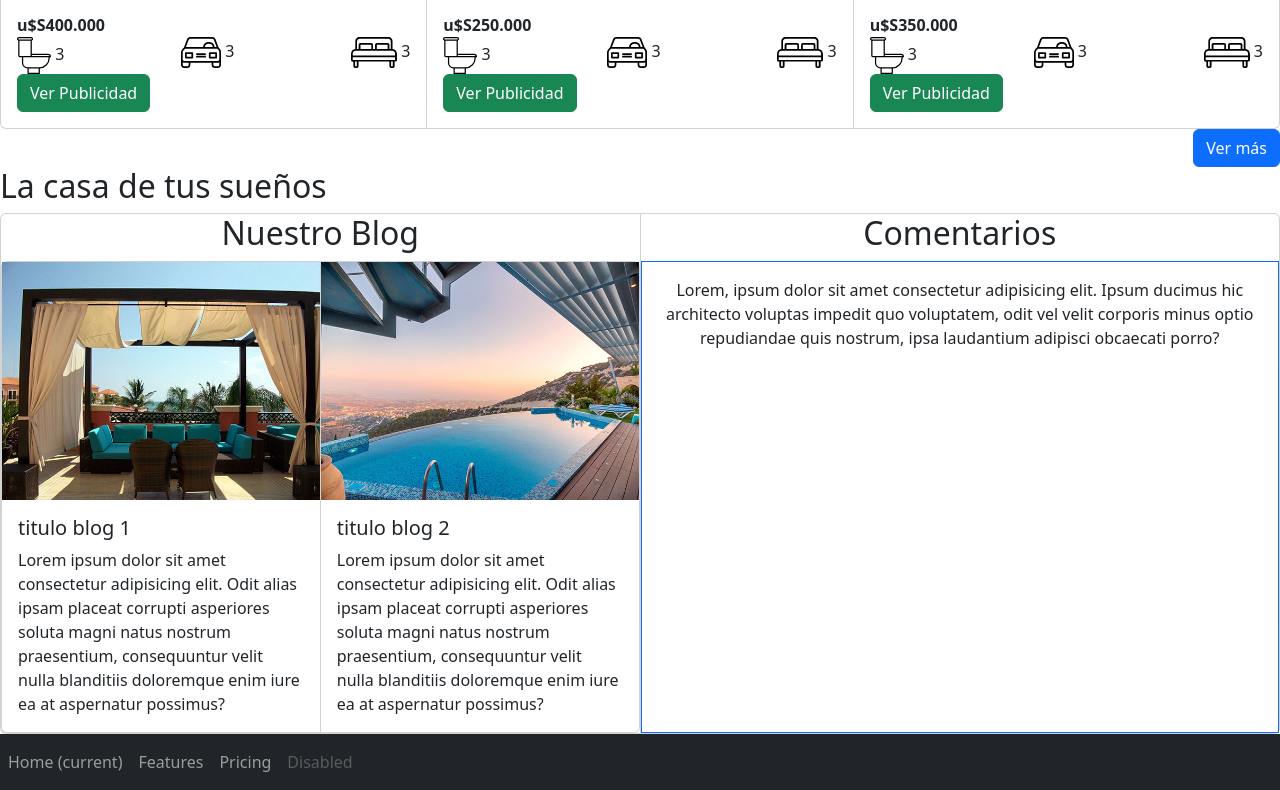
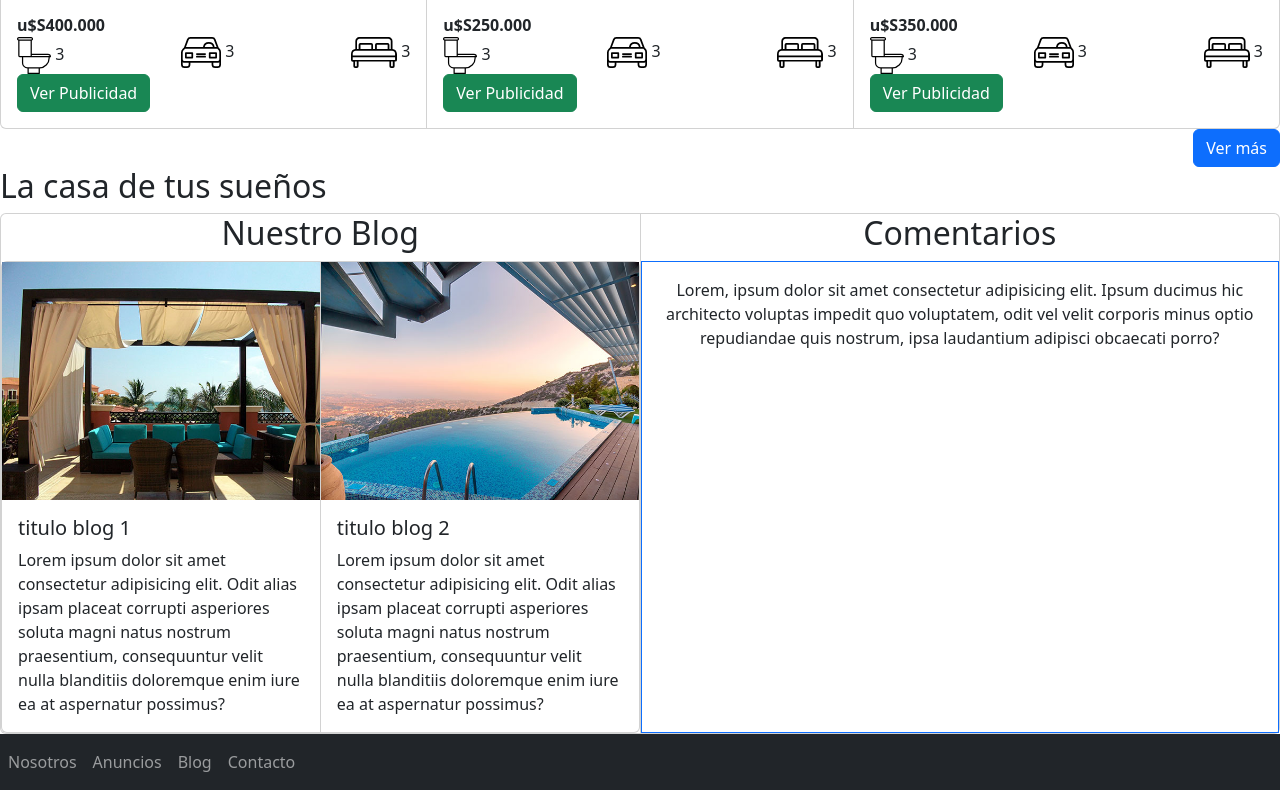
Before and after one commit to jpGonzalez23/Laboratorio_III_TN_TP, a plain HTML site: page index.html in a window 1280 px wide. Shown: the part 1664-2454 px from the top of the page. Drawn offline with Linux system fonts and the light colour scheme.

Commit message:
Se sube las modificaciones

```diff
--- a/index.html
+++ b/index.html
@@ -252,18 +252,20 @@
         <div class="collapse navbar-collapse" id="navbarNav">
           <ul class="navbar-nav">
             <li class="nav-item active">
-              <a class="nav-link" href="#">Home <span class="sr-only">(current)</span></a>
+              <a class="nav-link" href="#Nosotros">Nosotros</a>
             </li>
             <li class="nav-item">
-              <a class="nav-link" href="#">Features</a>
+              <a class="nav-link" href="#Anuncios">Anuncios</a>
             </li>
             <li class="nav-item">
-              <a class="nav-link" href="#">Pricing</a>
+              <a class="nav-link" href="#Blog">Blog</a>
             </li>
             <li class="nav-item">
-              <a class="nav-link disabled" href="#">Disabled</a>
+              <a class="nav-link" href="#Contacto">Contacto</a>
             </li>
           </ul>
+
+          <!---<p>Todos los derechos reservados <date>2024</date> &copy;</p>-->
         </div>
       </nav>
     </footer>
```
